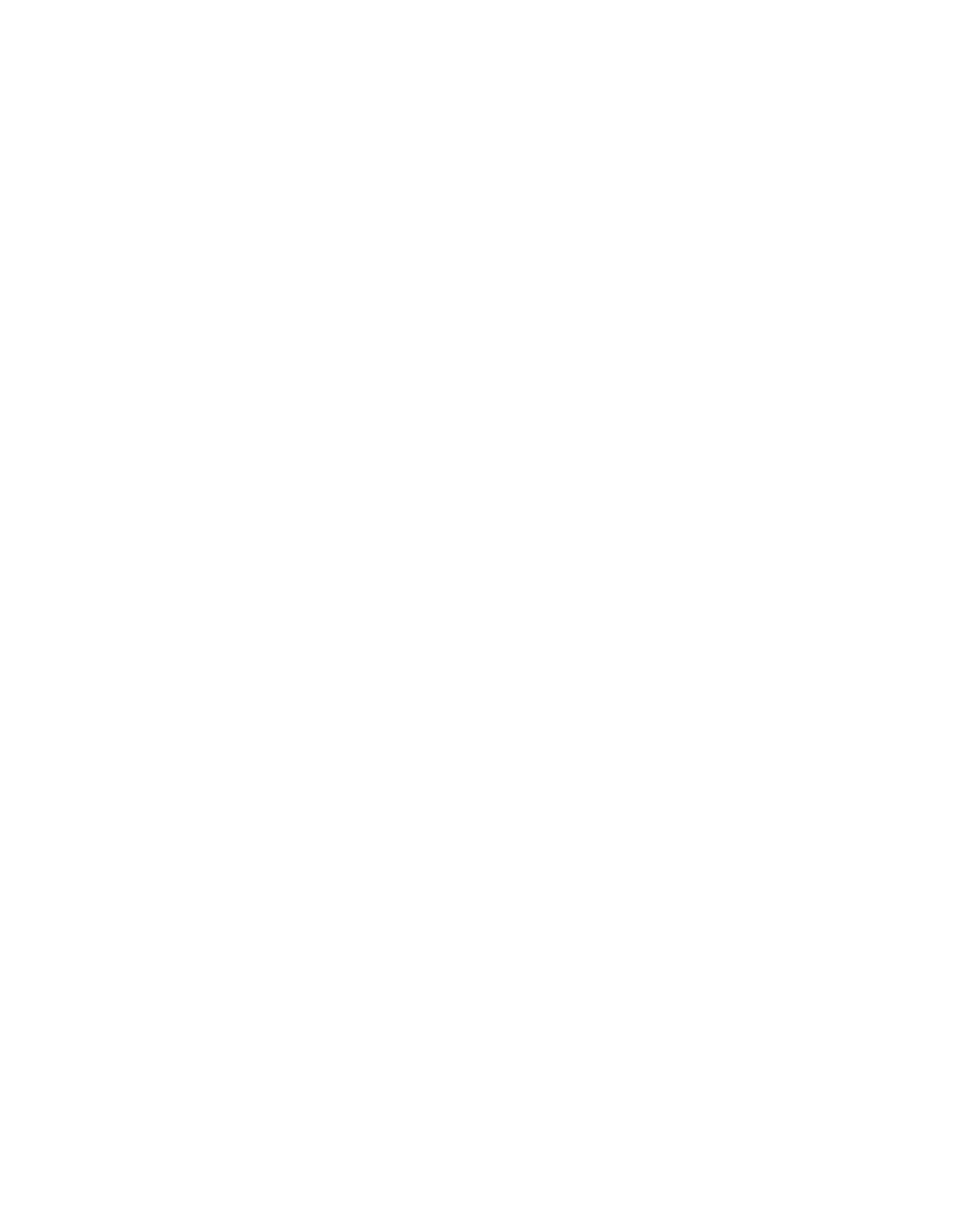
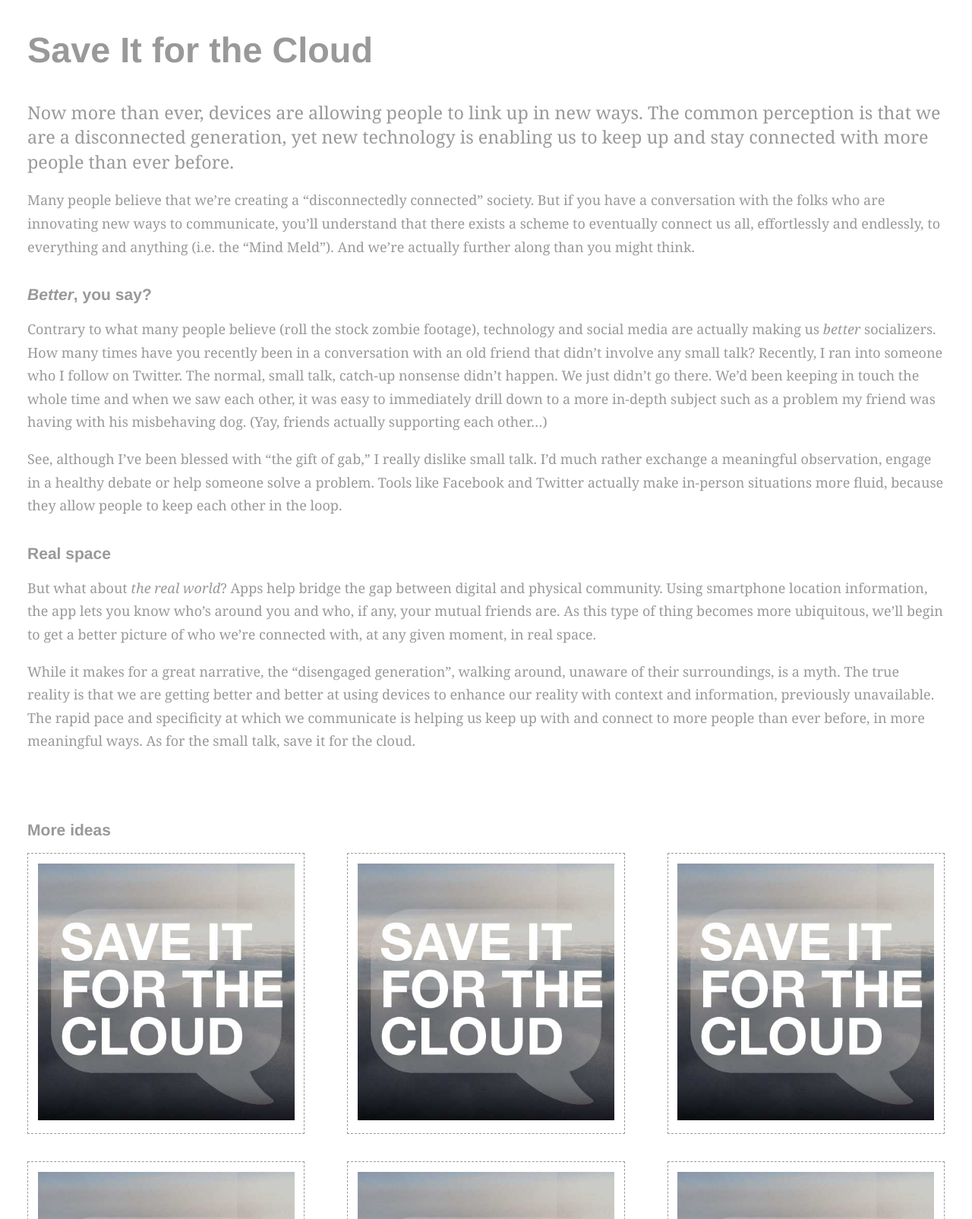
Before and after one commit to nickcottrell/haberdash, a plain HTML site: page screens/blog.html in a window 1280 px wide. Shown: the top 1605 px of the page at 76% size. Before the commit the page ends 800 px from the top, so only its background shows below. Drawn offline with Linux system fonts and the light colour scheme.

Commit message:
part of blog layout

```diff
--- a/haberdash.css
+++ b/haberdash.css
@@ -1,19 +1,80 @@
 /*haberdash css*/
 
+html {
+	color: #999;
+	font-size: 18px;
+	}
+
+body {
+	margin:0 2rem;
+	}
+
+h1 {
+	font-family: helvetica, arial, sans-serif;
+	font-size: 2.6rem;
+	}
 
 
-/*stuff*/
+h2 {
+	font-family: "Georgia", times, serif;
+	font-weight: normal;
+	font-size: 1.3rem;
+	line-height:1.8rem;
+	}
 
 
+h3 {
+	font-family: helvetica, arial, sans-serif;
+	margin:2rem 0 0 0;
+	}
 
+
+p {
+	font-family: "Georgia", times, serif;
+	font-size: 1rem;
+	line-height:1.7rem;
+	}
+
+article {
+	margin:0 0 5rem 0;
+	}
+
+
+.pullquote {
+	display:none;
+	}
+
+.more-tiles {
+	display: flex;
+	flex-direction: column;
+	align-items: center;
+	}
+
+.more-tiles div {
+	max-with:500px;
+	border:1px dashed #999;
+	margin:1rem 0 1rem 0;
+	padding:.7rem;
+	}
+
+.more-tiles div img {
+	width:100%;
+	}
 
 /*for 770px and up*/
 @media screen and (min-width: 770px) {
 /*for 770px and up*/
 
 
-/*stuff*/
+.more-tiles {
+	flex-direction: row;
+	flex-wrap: wrap;
+	justify-content:space-between;
+	}
 
+.more-tiles div {
+	width:28%;
+	}
 
 /*end 770px and up*/
 }
--- a/screens/blog.html
+++ b/screens/blog.html
@@ -8,6 +8,57 @@
 	<link href="../haberdash.css" rel="stylesheet" type="text/css" />
 </head>
 <body>
+	<nav>
+	</nav>
+
+	<article>
+		<h1>Save It for the Cloud</h1>
+
+		<h2>Now more than ever, devices are allowing people to link up in new ways. The common perception is that we are a disconnected generation, yet new technology is enabling us to keep up and stay connected with more people than ever before.</h2>
+
+		<p>Many people believe that we&#8217;re creating a &#8220;disconnectedly connected&#8221; society. But if you have a conversation with the folks who are innovating new ways to communicate, you&#8217;ll understand that there exists a scheme to eventually connect us all, effortlessly and endlessly, to everything and anything (i.e. the &#8220;Mind Meld&#8221;). And we&#8217;re actually further along than you might think.</p>
+
+		<h3><em>Better</em>, you say?</h3>
+
+		<div class="pullquote">
+		Technology and social media are actually making us better socializers
+		</div>
+
+		<p>Contrary to what many people believe (roll the stock zombie footage), technology and social media are actually making us <em>better</em> socializers. How many times have you recently been in a conversation with an old friend that didn&#8217;t involve any small talk? Recently, I ran into someone who I follow on Twitter. The normal, small talk, catch-up nonsense didn&#8217;t happen. We just didn&#8217;t go there. We&#8217;d been keeping in touch the whole time and when we saw each other, it was easy to immediately drill down to a more in-depth subject such as a problem my friend was having with his misbehaving dog. (Yay, friends actually supporting each other&#8230;)</p>
+
+		<p>See, although I&#8217;ve been blessed with &#8220;the gift of gab,&#8221; I really dislike small talk. I&#8217;d much rather exchange a meaningful observation, engage in a healthy debate or help someone solve a problem. Tools like Facebook and Twitter actually make in-person situations more fluid, because they allow people to keep each other in the loop.</p>
+		<h3>Real space</h3>
+
+		<div class="pullquote">
+		Bridge the gap between digital and physical community
+		</div>
+
+		<p>But what about <em>the real world</em>? Apps help bridge the gap between digital and physical community. Using smartphone location information, the app lets you know who&#8217;s around you and who, if any, your mutual friends are. As this type of thing becomes more ubiquitous, we&#8217;ll begin to get a better picture of who we&#8217;re connected with, at any given moment, in real space.</p>
+
+
+		<p>While it makes for a great narrative, the &#8220;disengaged generation&#8221;, walking around, unaware of their surroundings, is a myth. The true reality is that we are getting better and better at using devices to enhance our reality with context and information, previously unavailable. The rapid pace and specificity at which we communicate is helping us keep up with and connect to more people than ever before, in more meaningful ways. As for the small talk, save it for the cloud.</p>
+	</article>
+
+
+
+	<h3>More ideas</h3>
+
+	<div class="more-tiles">
+		<div><a href=""><img src="img/sample.jpg" /></a></div>
+		<div><a href=""><img src="img/sample.jpg" /></a></div>
+		<div><a href=""><img src="img/sample.jpg" /></a></div>
+		<div><a href=""><img src="img/sample.jpg" /></a></div>
+		<div><a href=""><img src="img/sample.jpg" /></a></div>
+		<div><a href=""><img src="img/sample.jpg" /></a></div>
+		<div><a href=""><img src="img/sample.jpg" /></a></div>
+		<div><a href=""><img src="img/sample.jpg" /></a></div>
+		<div><a href=""><img src="img/sample.jpg" /></a></div>
+		<div><a href=""><img src="img/sample.jpg" /></a></div>
+		<div><a href=""><img src="img/sample.jpg" /></a></div>
+		<div><a href=""><img src="img/sample.jpg" /></a></div>
+	</div>
+
+
 
 
 	<!--<script src="http://code.jquery.com/jquery-1.7.2.min.js" type="text/javascript"></script>-->
```
Also changed, not shown: screens/img/sample.jpg (added).
